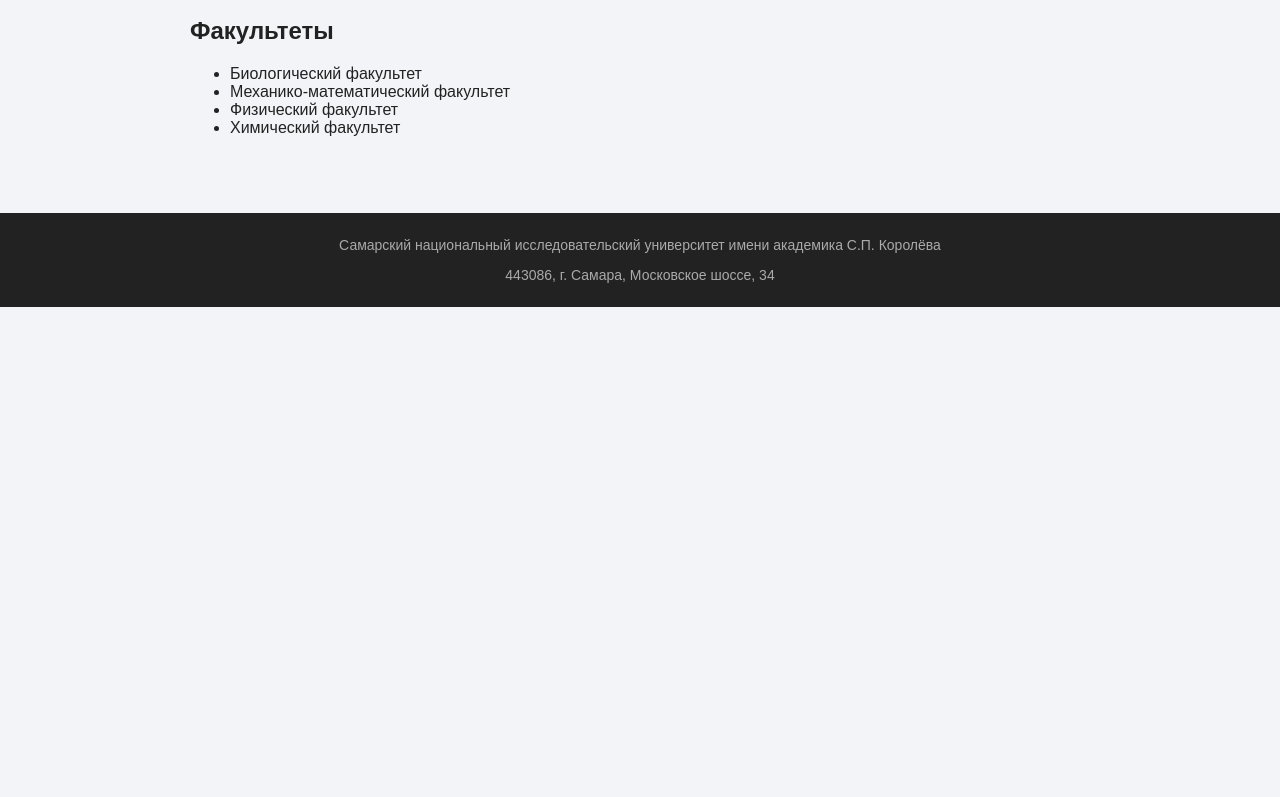
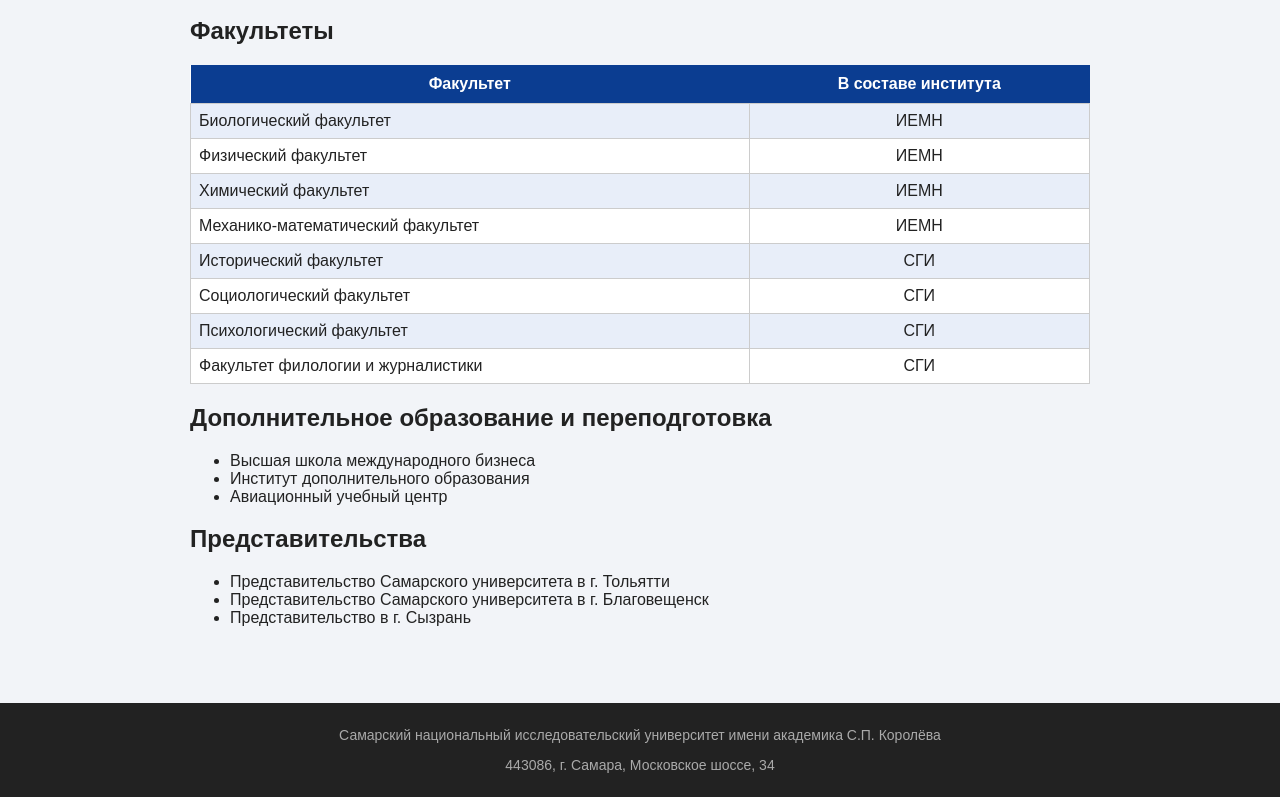
Before and after one commit to EgorK15/web6402-korshikov_ea, a plain HTML site: page lab2/institutes.html in a window 1280 px wide. Shown: the part 602-1399 px from the top of the page. Before the commit the page ends 909 px from the top, so only its background shows below. Drawn offline with Linux system fonts and the light colour scheme.

Commit message:
add faculties

```diff
--- a/lab2/institutes.html
+++ b/lab2/institutes.html
@@ -19,7 +19,7 @@
 
     <div class="content">
         <h1>Институты</h1>
-        <p>В университете работают <b>8 институтов</b> и несколько факультетов. Подробнее про каждый можно узнать на <a href="https://ssau.ru/info/struct/op/faculties/">сайте университета</a>.</p>
+        <p>В университете работают <b>8 институтов</b>, 8 факультетов и 3 представительства. Подробнее про каждый можно узнать на <a href="https://ssau.ru/info/struct/op/faculties/">сайте университета</a>.</p>
 
         <table>
             <tr>
@@ -70,11 +70,57 @@
         </table>
 
         <h2>Факультеты</h2>
+        <table>
+            <tr>
+                <th>Факультет</th>
+                <th>В составе института</th>
+            </tr>
+            <tr>
+                <td class="left">Биологический факультет</td>
+                <td class="center">ИЕМН</td>
+            </tr>
+            <tr>
+                <td class="left">Физический факультет</td>
+                <td class="center">ИЕМН</td>
+            </tr>
+            <tr>
+                <td class="left">Химический факультет</td>
+                <td class="center">ИЕМН</td>
+            </tr>
+            <tr>
+                <td class="left">Механико-математический факультет</td>
+                <td class="center">ИЕМН</td>
+            </tr>
+            <tr>
+                <td class="left">Исторический факультет</td>
+                <td class="center">СГИ</td>
+            </tr>
+            <tr>
+                <td class="left">Социологический факультет</td>
+                <td class="center">СГИ</td>
+            </tr>
+            <tr>
+                <td class="left">Психологический факультет</td>
+                <td class="center">СГИ</td>
+            </tr>
+            <tr>
+                <td class="left">Факультет филологии и журналистики</td>
+                <td class="center">СГИ</td>
+            </tr>
+        </table>
+
+        <h2>Дополнительное образование и переподготовка</h2>
         <ul>
-            <li>Биологический факультет</li>
-            <li>Механико-математический факультет</li>
-            <li>Физический факультет</li>
-            <li>Химический факультет</li>
+            <li>Высшая школа международного бизнеса</li>
+            <li>Институт дополнительного образования</li>
+            <li>Авиационный учебный центр</li>
+        </ul>
+
+        <h2>Представительства</h2>
+        <ul>
+            <li>Представительство Самарского университета в г. Тольятти</li>
+            <li>Представительство Самарского университета в г. Благовещенск</li>
+            <li>Представительство в г. Сызрань</li>
         </ul>
     </div>
 
```
